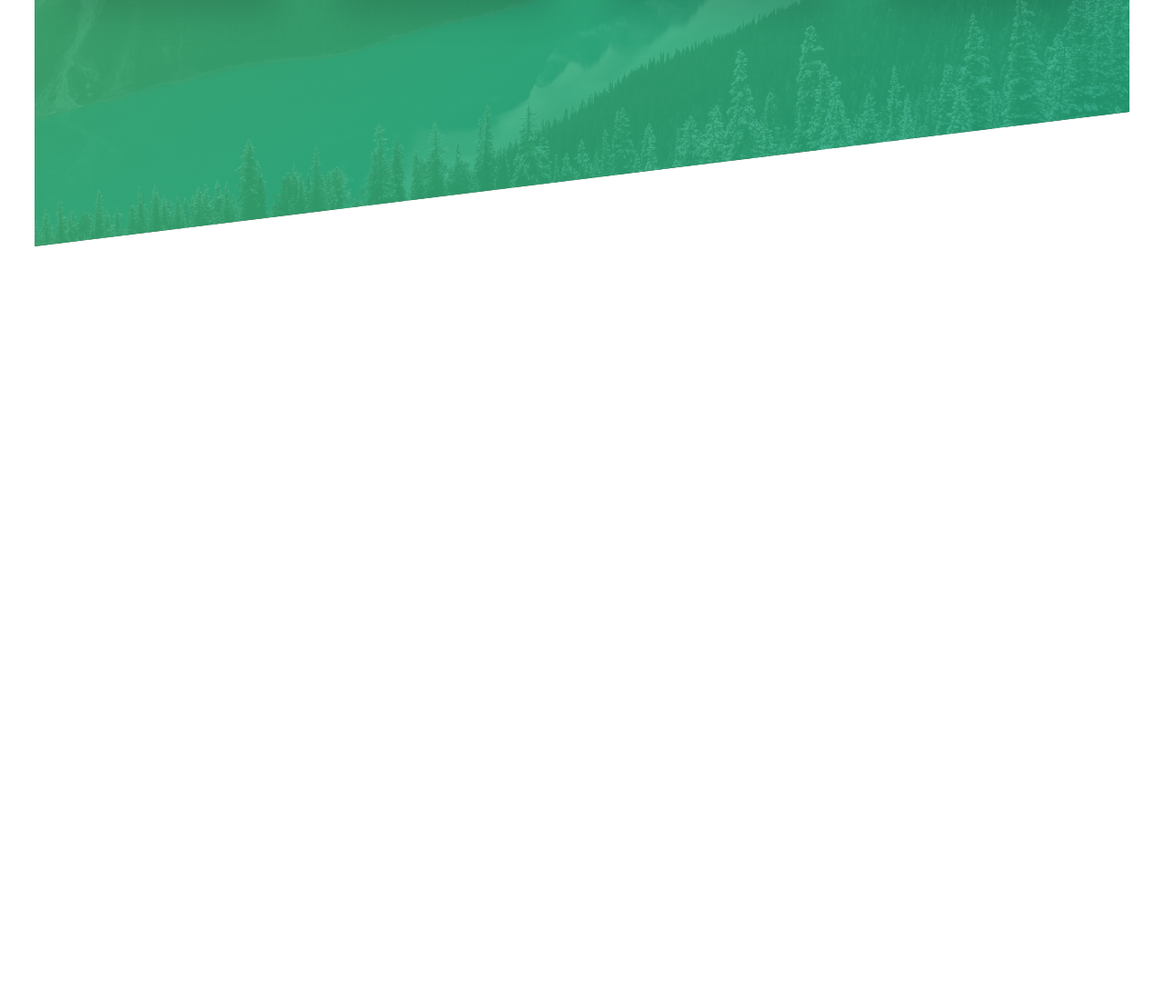
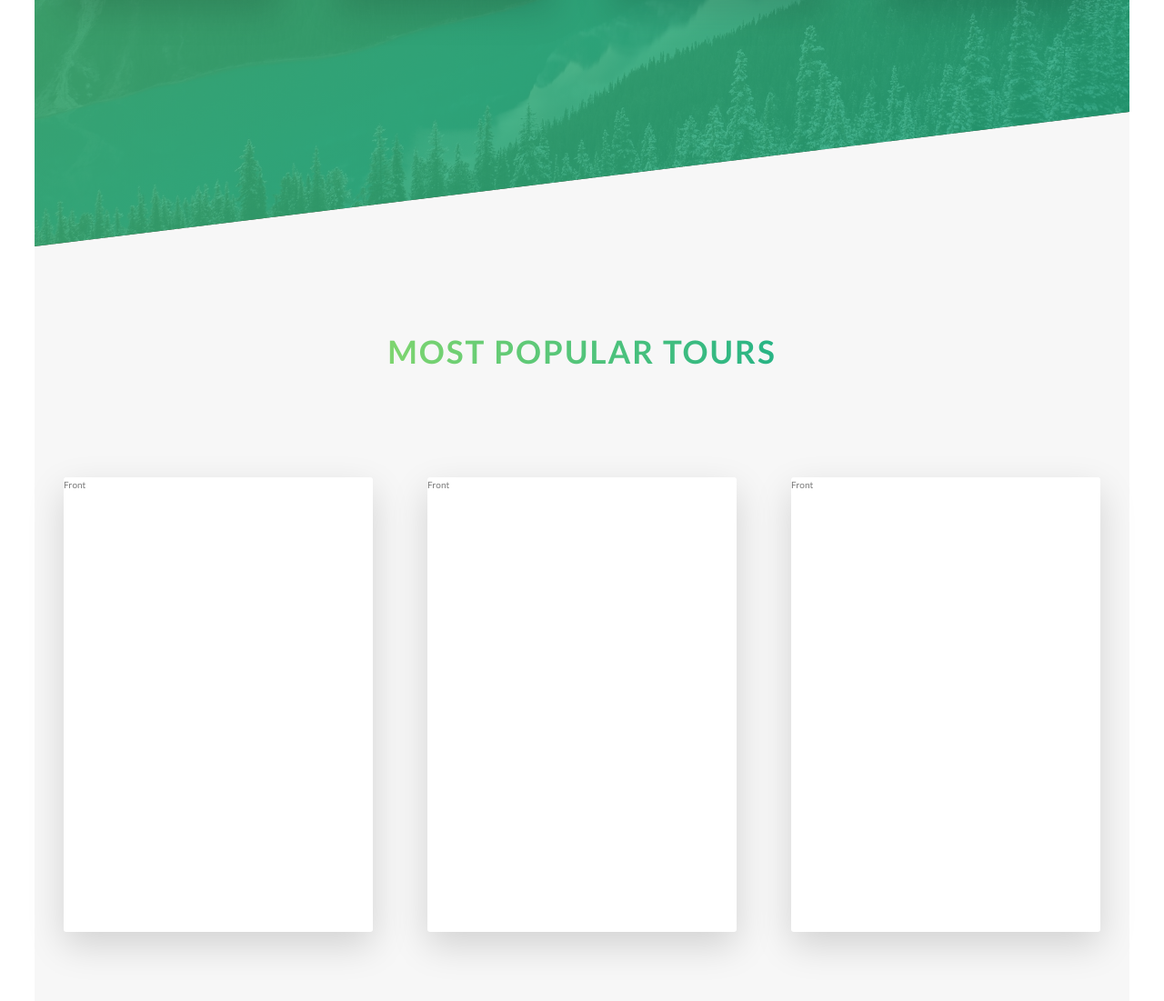
Before and after one commit to JukeFA/Advanced-CSS-and-Sass, a plain HTML site: page Natours/starter/index.html in a window 1280 px wide. Shown: the part 2110-3211 px from the top of the page at 91% size. Before the commit the page ends 2381 px from the top, so only its background shows below. Drawn offline with Linux system fonts and the light colour scheme.

Commit message:
tours pt1

```diff
--- a/Natours/starter/index.html
+++ b/Natours/starter/index.html
@@ -34,7 +34,6 @@
                         Exciting tours for adventurous people
                     </h2>
                 </div>
-
                 <div class="row">
                     <div class="col-1-of-2">
                         <h3 class="heading-tertiary u-margin-bottom-small">You're going to fall in love with nature</h3>
@@ -99,62 +98,46 @@
                     </div>
                 </div>
             </section>
-        </main>
-    <!--
-        <section class="grid-test">
+
+            <section class="section-tours">
+                <div class="u-center-text u-margin-bottom-big">
+                    <h2 class="heading-secondary">
+                        Most popular tours
+                    </h2>
+                </div>
                 <div class="row">
-                <div class="col-1-of-2">
-                    Col 1 of 2
+                    <div class="col-1-of-3">
+                        <div class="card">
+                            <div class="card__side card__side--front card__side--front-1">
+                                Front
                             </div>
-                <div class="col-1-of-2">
-                    Col 1 of 2
+                            <div class="card__side card__side--back card__side--back-1">
+                                Back
                             </div>
                         </div>
-
-            <div class="row">
-                <div class="col-1-of-3">
-                    Col 1 of 3
                     </div>
                     <div class="col-1-of-3">
-                    Col 1 of 3
+                        <div class="card">
+                            <div class="card__side card__side--front card__side--front-2">
+                                Front
+                            </div>
+                            <div class="card__side card__side--back card__side--back-2">
+                                Back
+                            </div>
+                        </div>
                     </div>
                     <div class="col-1-of-3">
-                    Col 1 of 3
+                        <div class="card">
+                            <div class="card__side card__side--front card__side--front-3">
+                                Front
+                            </div>
+                            <div class="card__side card__side--back card__side--back-3">
+                                Back
                             </div>
                         </div>
-
-            <div class="row">
-                <div class="col-1-of-3">
-                    Col 1 of 3
-                </div>
-                <div class="col-2-of-3">
-                    Col 2 of 3
-                </div>
-            </div>
-
-            <div class="row">
-                <div class="col-1-of-4">
-                    Col 1 of 4
-                </div>
-                <div class="col-1-of-4">
-                    Col 1 of 4
-                </div>
-                <div class="col-2-of-4">
-                    Col 2 of 4
-                </div>
-            </div>
-
-            <div class="row">
-                <div class="col-1-of-4">
-                    Col 1 of 4
-                </div>
-                <div class="col-3-of-4">
-                    Col 3 of 4
                     </div>
                 </div>
             </section>
-    -->
-
-
+        </main>
     </body>
 </html>
--- a/Natours/starter/sass/abstracts/_variables.scss
+++ b/Natours/starter/sass/abstracts/_variables.scss
@@ -2,6 +2,12 @@
 $color-primary: #55c57a;
 $color-primary-light: #7ed56f;
 $color-primary-dark: #28b485;
+
+$color-secondary-light: #ffb900;
+$color-secondary-dark: #ff7730;
+
+$color-tertiary-light: #2998ff;
+$color-tertiary-dark: #5643fa;
 
 $color-grey-light-1: #f7f7f7;
 
--- /dev/null
+++ b/Natours/starter/sass/components/_card.scss
@@ -0,0 +1,44 @@
+.card {
+    -webkit-perspective: 150rem;
+            perspective: 150rem;
+    position: relative;
+    height: 50rem;
+
+    &__side {
+        height: 50rem;
+        -webkit-transition: all .8s;
+        transition: all .8s ease;
+        position: absolute;
+        top: 0;
+        left: 0;
+        width: 100%;
+        -webkit-backface-visibility: hidden;
+                backface-visibility: hidden;
+        border-radius: 3px;
+        box-shadow: 0 1.5rem 4rem rgba($color-black, .15);
+
+        &--front {
+            background-color: $color-white;
+        }
+
+        &--back {
+            -webkit-transform: rotateY(180deg);
+                    transform: rotateY(180deg);
+
+            &-1 {
+                background-image: linear-gradient(to right bottom, $color-secondary-light, $color-secondary-dark);
+            }
+        }
+    }
+
+
+    &:hover &__side--front {
+        -webkit-transform: rotateY(180deg);
+                transform: rotateY(180deg);
+    }
+
+    &:hover &__side--back {
+        -webkit-transform: rotateY(0);
+                transform: rotateY(0);
+    }
+}
--- a/Natours/starter/sass/main.scss
+++ b/Natours/starter/sass/main.scss
@@ -10,6 +10,7 @@
 @import "components/button";
 @import "components/composition";
 @import "components/_feature-box.scss";
+@import "components/card";
 
 @import "layout/grid";
 @import "layout/header";
--- a/Natours/starter/sass/pages/_home.scss
+++ b/Natours/starter/sass/pages/_home.scss
@@ -18,5 +18,10 @@
     & > * {
         transform: skewY(7deg);
     }
+}
 
+.section-tours {
+    background-color: $color-grey-light-1;
+    padding: 25rem 0 50rem 0;
+    margin-top: -12rem;
 }
```
Also changed, not shown: Natours/starter/css/main.css, 1 other file. Lines whose indentation alone changed are shown as unchanged.
